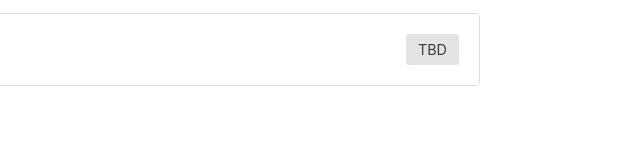
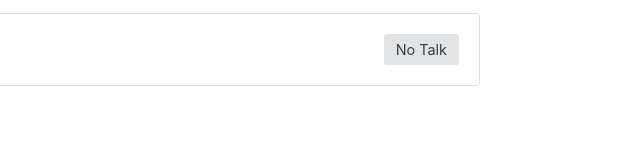
Before and after one commit to gibson-lopez-utsa/gibson-lopez-utsa.github.io, a plain HTML site: page seminar.html in a window 1280 px wide. Shown: the part 1953-2116 px from the top of the page, 640-1280 px from the left. Drawn offline with Linux system fonts and the light colour scheme.

Commit message:
Mark Dec 4 as No Talk
Co-Authored-By: Claude Sonnet 5.5 <noreply@anthropic.com>

```diff
--- a/seminar.html
+++ b/seminar.html
@@ -517,13 +517,13 @@ This work studies the continuous-time limit of a quantum analog of the classical
                     </div>
                 </div>
 
-                <!-- December 4 - TBD -->
+                <!-- December 4 - No Talk -->
                 <div class="talk-item">
                     <div class="talk-header">
                         <div class="talk-header-content">
                             <div class="talk-date">Friday, December 4, 2026</div>
                         </div>
-                        <span class="talk-status status-no-talk">TBD</span>
+                        <span class="talk-status status-no-talk">No Talk</span>
                     </div>
                 </div>
             </div>
```
